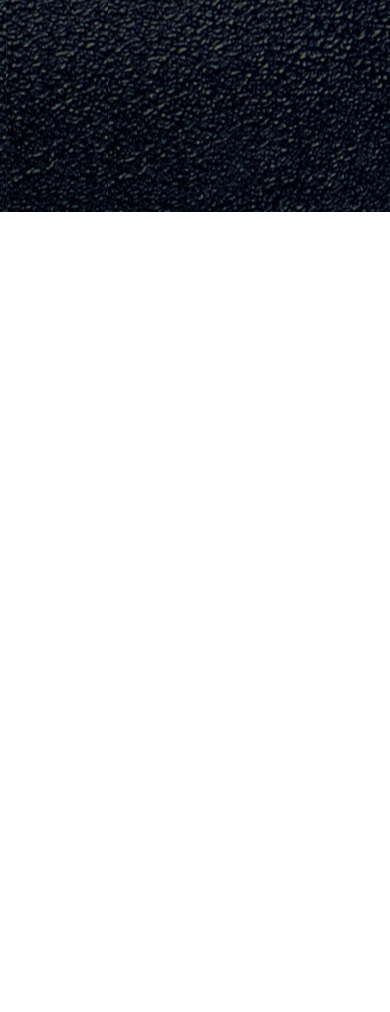
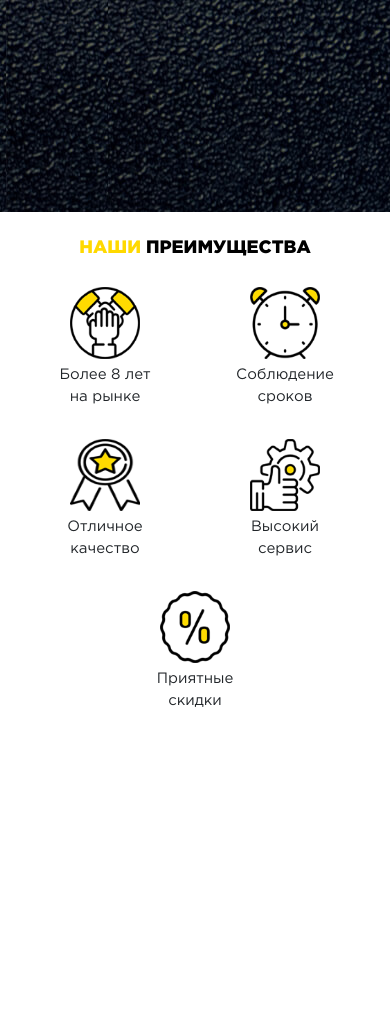
Before and after one commit to p-y-dev/your-repair, a Django app: page / in a window 390 px wide. Shown: the part 632-1644 px from the top of the page. After the commit the page ends 1339 px from the top, so only its background shows below. Run offline with Django 3.2, Linux system fonts and the light colour scheme; style sheets or scripts are compiled from the project's sources; some libraries are stand-ins or nearby versions.

Commit message:
add advantages block

```diff
--- a/frontend/styles/header.sass
+++ b/frontend/styles/header.sass
@@ -71,7 +71,7 @@ header
             margin: 10px 0px 0px 0px
 
             li
-                margin-left: 27px
+                margin-left: 25px
 
                 a
                     font-size: 17px
@@ -87,7 +87,7 @@ header
             margin: 10px 0px 0px 0px
 
             li
-                margin-left: 17px
+                margin-left: 14px
 
                 a
                     padding: 0px 8px 0px 8px
--- a/frontend/styles/index/advantages.sass
+++ b/frontend/styles/index/advantages.sass
@@ -2,5 +2,73 @@
 @import "../fonts.css"
 
 .advantages
-    background-color: white
-    height: 800px
+    .advantages-content
+        padding: 40px 0px 40px 0px
+
+    h3
+        font-family: "GothamProBlack"
+        color: black
+        text-align: center
+        text-transform: uppercase
+        margin: 0px 0px 40px 0px
+
+        span
+            color: $yellow
+
+    .advantage
+        width: 20%
+        float: left
+
+        img
+            display: block
+            margin: 0 auto
+
+        p
+            text-align: center
+            font-family: "GothamProRegular"
+            font-size: 24px
+            margin: 30px 0px 0px 0px
+
+    @media(max-width: 1199px)
+        .advantages-content
+            padding: 25px 0px 25px 0px
+
+        h3
+            margin: 0px 0px 25px 0px
+
+        .advantage
+            p
+                font-size: 20px
+                margin: 15px 0px 0px 0px
+
+    @media(max-width: 991px)
+        h3
+            font-size: 24px
+
+        .advantage
+            img
+                width: 60px
+                height: 60px
+
+            p
+                font-size: 16px
+
+    @media(max-width: 767px)
+        h3
+            margin-bottom: 30px
+            font-size: 18px
+
+        .advantage
+            width: 50%
+            margin-bottom: 30px
+
+            img
+                width: 70px
+                height: 72px
+
+            p
+                font-size: 15px
+                margin: 5px 0px 0px 0px
+
+        .advantage-last-mobile
+            width: 100%
--- a/templates/index_div/advantages.html
+++ b/templates/index_div/advantages.html
@@ -1,2 +1,36 @@
+{% load staticfiles %}
+
 <section class="advantages container-fluid">
+    <div class="container">
+        <div class="row">
+            <div class="col-xs-12 col-sm-12 col-md-12 col-lg-12 advantages-content">
+                <h3><span>Наши</span> преимущества</h3>
+
+                <div class="advantage">
+                    <img class="img-responsive" src="{% static "images/8_years.png" %}">
+                    <p>Более 8 лет<br>на рынке</p>
+                </div>
+
+                <div class="advantage">
+                    <img class="img-responsive" src="{% static "images/timing.png" %}">
+                    <p>Соблюдение<br>сроков</p>
+                </div>
+
+                <div class="advantage">
+                    <img class="img-responsive" src="{% static "images/great_quality.png" %}">
+                    <p>Отличное<br>качество</p>
+                </div>
+
+                <div class="advantage">
+                    <img class="img-responsive" src="{% static "images/high_service.png" %}">
+                    <p>Высокий<br>сервис</p>
+                </div>
+
+                <div class="advantage advantage-last-mobile">
+                    <img class="img-responsive" src="{% static "images/pleasant_discounts.png" %}">
+                    <p>Приятные<br>скидки</p>
+                </div>
+            </div>
+        </div>
+    </div>
 </section>
```
